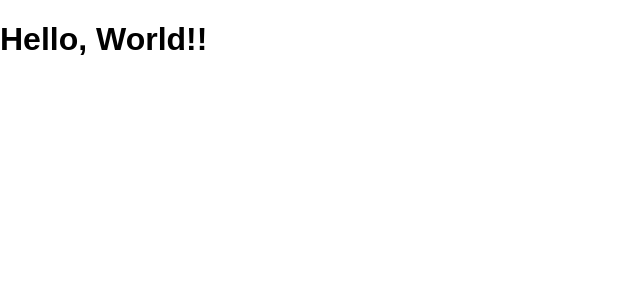
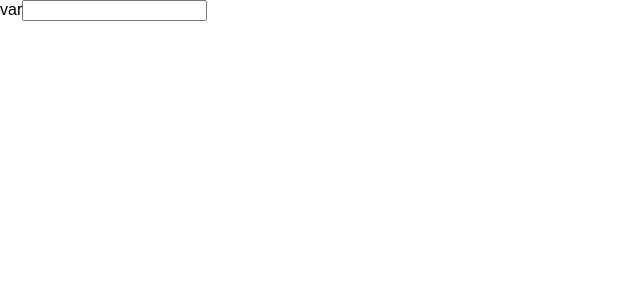
Before and after one commit to HIDETO-NDTB/udemy-react-redux-practice, a React (Create React App) app in the folder react-app/: page / in a window 1280 px wide. Shown: the top 300 px of the page, without its empty margins (0-640 px from the left). Built offline with nearby package versions, Linux system fonts and the light colour scheme.

Commit message:
learn jsx syntax

```diff
--- a/react-app/src/App.js
+++ b/react-app/src/App.js
@@ -2,7 +2,12 @@
 
 class App extends Component {
   render() {
-    return <h1>Hello, World!!</h1>;
+    return (
+      <React.Fragment>
+        <label htmlFor="var">var</label>
+        <input type="text" onChange={() => console.log('I am clicked!')} />
+      </React.Fragment>
+    );
   }
 }
 
```
